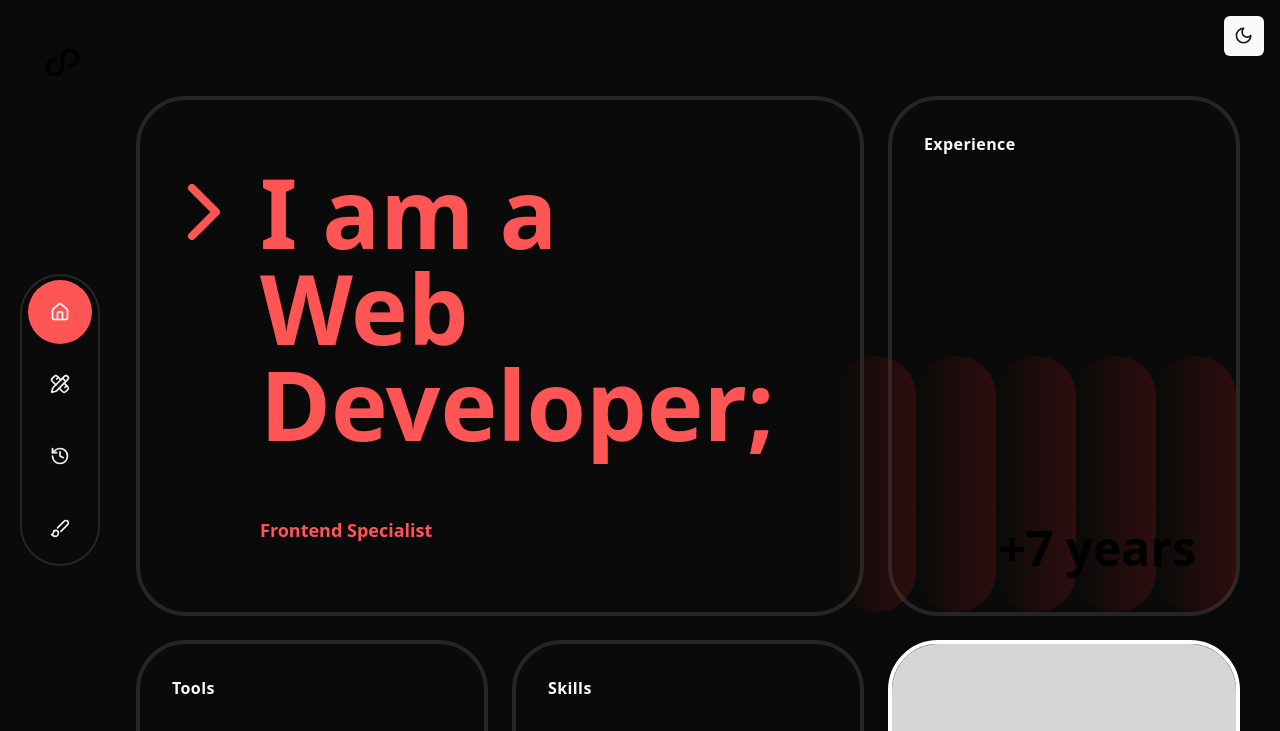
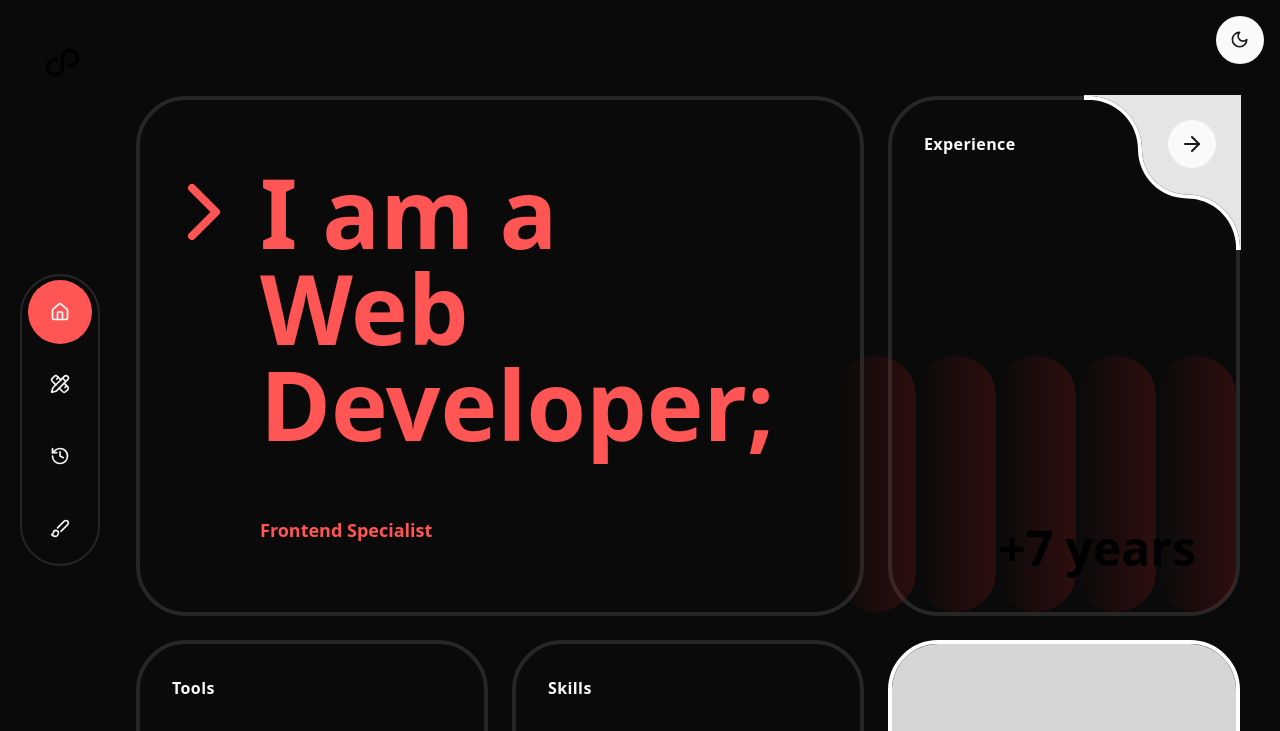
Before and after one commit to ChetanPate1/chetanpate1.github.io, a React (Vite) app: page /#/ in a window 1280 px wide. Shown: the top 731 px of the page. Built offline with nearby package versions, Linux system fonts and the light colour scheme.

Commit message:
home WIP

```diff
--- a/src/components/ui/button.tsx
+++ b/src/components/ui/button.tsx
@@ -23,7 +23,7 @@ const buttonVariants = cva(
         default: "h-10 px-4 py-2",
         sm: "h-9 rounded-md px-3",
         lg: "h-11 rounded-md px-8",
-        icon: "h-10 w-10",
+        icon: "h-12 w-12 rounded-full"
       },
     },
     defaultVariants: {
@@ -35,7 +35,7 @@ const buttonVariants = cva(
 
 export interface ButtonProps
   extends React.ButtonHTMLAttributes<HTMLButtonElement>,
-    VariantProps<typeof buttonVariants> {
+  VariantProps<typeof buttonVariants> {
   asChild?: boolean
 }
 
--- a/src/pages/Home.tsx
+++ b/src/pages/Home.tsx
@@ -1,13 +1,15 @@
 // Core
 import { useEffect, useState } from 'react';
 // Third party
-import { ChevronRight } from 'lucide-react';
+import { ArrowRightIcon, ChevronRight } from 'lucide-react';
 import Autoplay from "embla-carousel-autoplay";
 // Local
 import Container from '@/components/Container';
 import { Card, CardContent, CardHeader } from '@/components/ui/card';
 import { Carousel, CarouselApi, CarouselContent, CarouselItem } from '@/components/ui/carousel';
 import { Progress } from '@/components/ui/progress';
+import { Button } from '@/components/ui/button';
+import { Link } from 'react-router-dom';
 
 const skills = [
    { name: 'Coding', percentage: 95 },
@@ -69,13 +71,26 @@ const Home = () => {
                         <ChevronRight size={96} className="absolute -left-6" /> I am a <br />
                         Web Developer;<br />
 
-                        <span className="text-primary text-lg font-semibold mt-6">Frontend Specialist</span>
+                        <span className="text-primary text-lg font-semibold mt-6">
+                           Frontend Specialist
+                        </span>
                      </h1>
                   </CardContent>
                </Card>
             </div>
 
             <Card className="relative bg-primary">
+               <Link to="experience">
+                  <Button size="icon" className="absolute right-5 top-5 z-10">
+                     <ArrowRightIcon className="h-6 w-6" />
+                  </Button>
+               </Link>
+
+               <svg className="not-sr-only absolute -right-[5px] -top-[5px] z-0" width="157" height="155" viewBox="0 0 157 155" fill="none" xmlns="http://www.w3.org/2000/svg">
+                  <path d="M0 1H4.77243C34.1812 1 57.9999 24.9568 57.9999 54.3415C57.9999 79.2064 78.1592 99.455 103 99.455C131.745 99.455 155.145 122.338 155.977 150.883L156 155H152V151H151.979C151.939 149.652 151.846 148.318 151.7 147C148.987 122.505 128.218 103.455 103 103.455C75.938 103.455 53.9999 81.4035 53.9999 54.3415C53.9999 28.2383 33.6831 6.77523 7.99994 5.10464C6.93301 5.03524 5.85681 5 4.77243 5H-6.10352e-05L0 1Z" fill="white" />
+                  <path d="M157 0H-6.10352e-05L0 1H4.77243C34.1812 1 57.9999 24.9568 57.9999 54.3415C57.9999 79.2064 78.1592 99.455 103 99.455C131.745 99.455 155.145 122.338 155.977 150.883L156 155H157V0Z" fill="#E5E5E5" />
+               </svg>
+
                <CardHeader>
                   <h4 className="font-semibold tracking-wide">Experience</h4>
                </CardHeader>
```
Also changed, not shown: public/card-cuttout-primary.svg (added).
